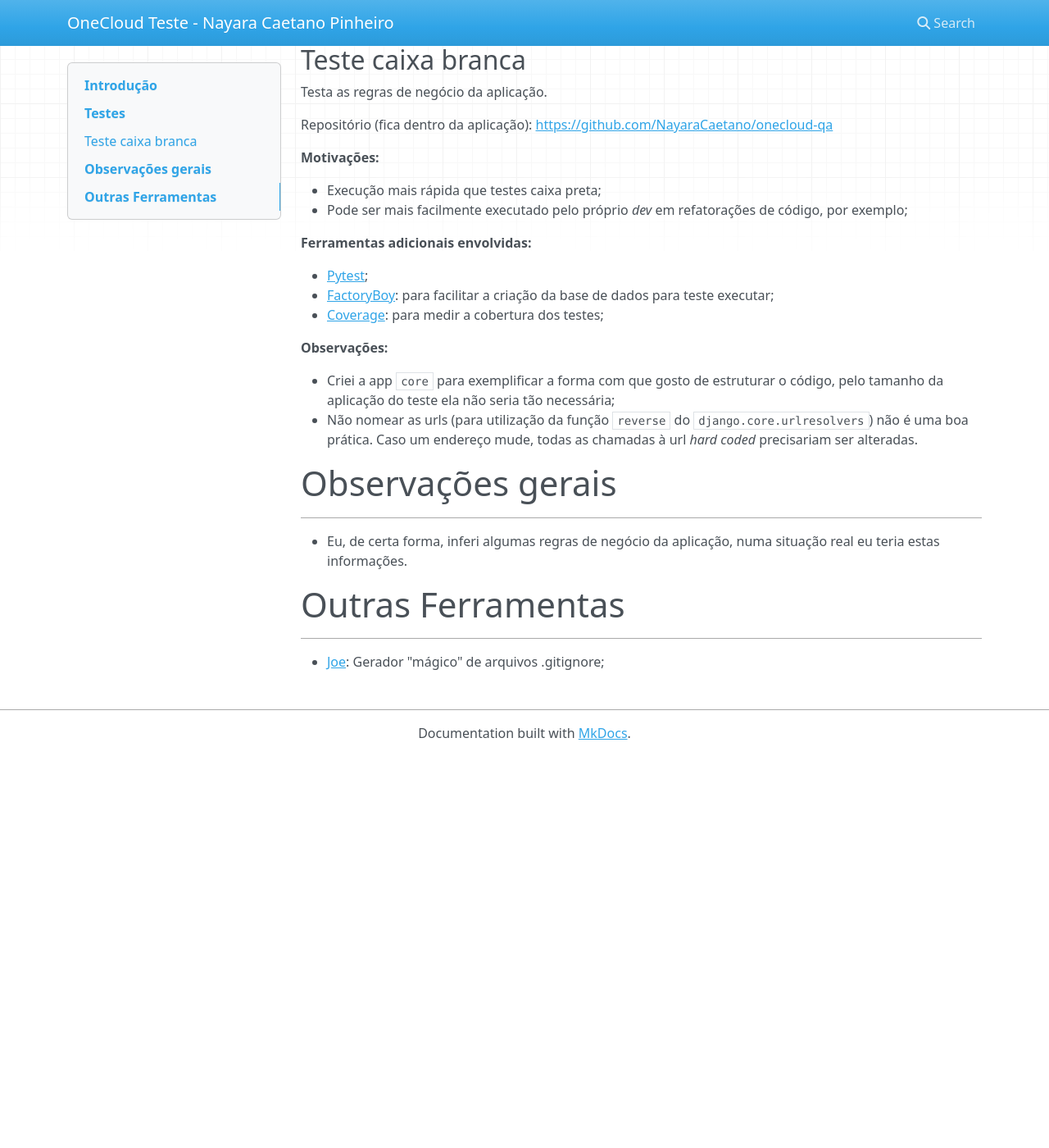
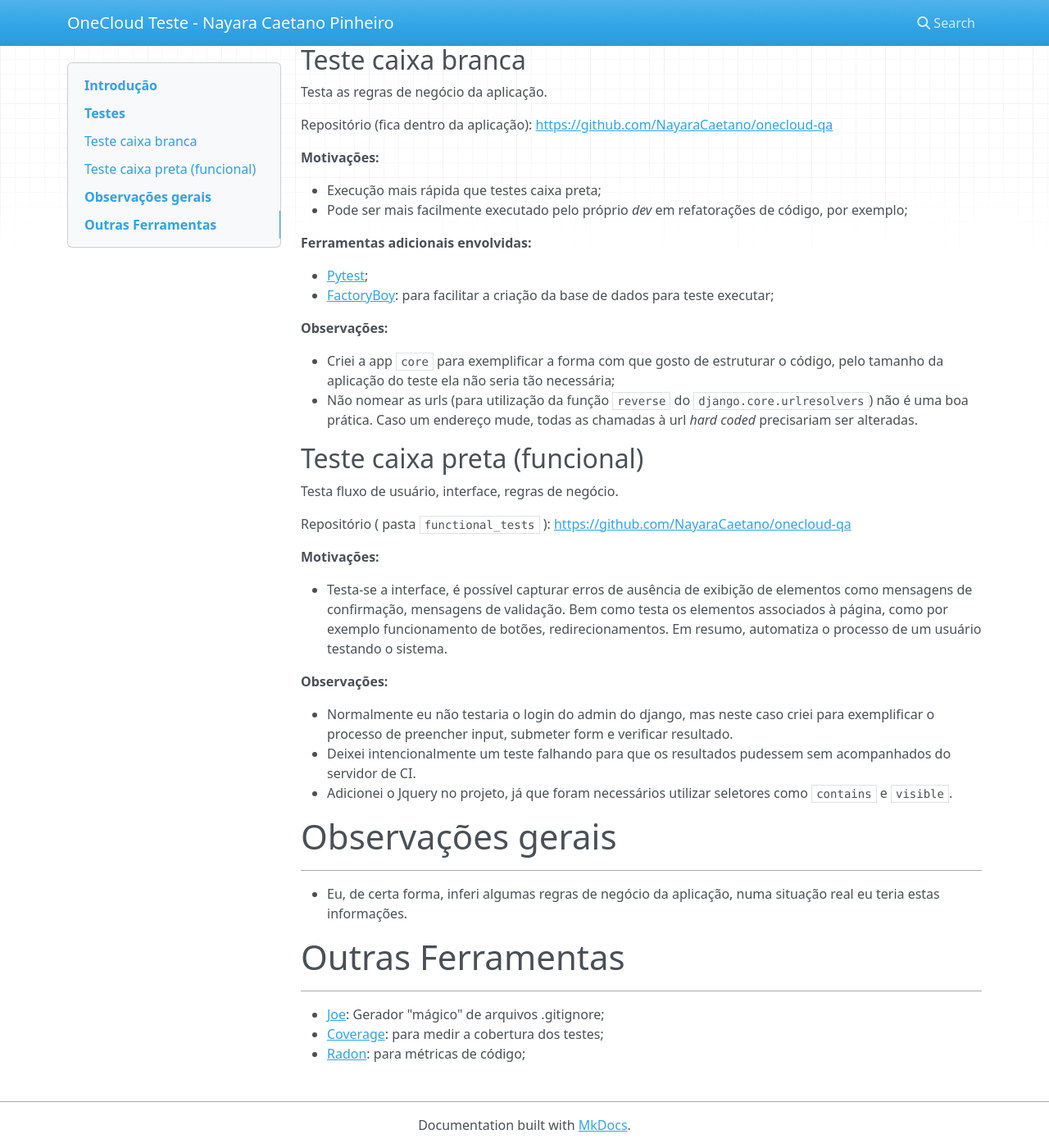
Before and after one commit to NayaraCaetano/onecloudtest-docs, an MkDocs documentation site: the page built from docs/index.md, in a window 1280 px wide and 1400 px high, scrolled down 397 px. Shown: the whole window at 82% size. Built offline with MkDocs 1.6.1, drawn with Linux system fonts in a browser that asks for light colours; nearby versions of some CDN libraries; before the commit the page ends 1319 px from its top, so only the background shows below that.

Commit message:
Inicia documentação de testes caixa preta

```diff
--- a/docs/index.md
+++ b/docs/index.md
@@ -12,7 +12,8 @@ Documentação dos processos executados para realização do desafio técnico QA
 
 #Testes
 -------------
-Documentara os testes.
+Documenta os testes.
+
 
 ##Teste caixa branca
 
@@ -25,19 +26,32 @@ Repositório (fica dentro da aplicação): [https://github.com/NayaraCaetano/one
   - Execução mais rápida que testes caixa preta;
   - Pode ser mais facilmente executado pelo próprio *dev* em refatorações de código, por exemplo;
 
-
 **Ferramentas adicionais envolvidas:**
 
   - [Pytest](http://pytest.org/latest/);
   - [FactoryBoy](https://factoryboy.readthedocs.io/en/latest/): para facilitar a criação da base de dados para teste executar;
-  - [Coverage](https://coverage.readthedocs.io/en/coverage-4.1/): para medir a cobertura dos testes;
-
 
 **Observações:**
 
   - Criei a app `core` para exemplificar a forma com que gosto de estruturar o código, pelo tamanho da aplicação do teste ela não seria tão necessária;
   - Não nomear as urls (para utilização da função `reverse` do `django.core.urlresolvers`) não é uma boa prática. Caso um endereço mude, todas as chamadas à url *hard coded* precisariam ser alteradas.
 
+
+## Teste caixa preta (funcional)
+
+Testa fluxo de usuário, interface, regras de negócio.
+
+Repositório ( pasta `functional_tests` ): [https://github.com/NayaraCaetano/onecloud-qa](https://github.com/NayaraCaetano/onecloud-qa)
+
+**Motivações:**
+
+  - Testa-se a interface, é possível capturar erros de ausência de exibição de elementos como mensagens de confirmação, mensagens de validação. Bem como testa os elementos associados à página, como por exemplo funcionamento de botões, redirecionamentos. Em resumo, automatiza o processo de um usuário testando o sistema.
+
+**Observações:**
+
+ - Normalmente eu não testaria o login do admin do django, mas neste caso criei para exemplificar o processo de preencher input, submeter form e verificar resultado.
+ - Deixei intencionalmente um teste falhando para que os resultados pudessem sem acompanhados do servidor de CI.
+ - Adicionei o Jquery no projeto, já que foram necessários utilizar seletores como `contains` e `visible`.
 
 
 #Observações gerais
@@ -47,4 +61,6 @@ Repositório (fica dentro da aplicação): [https://github.com/NayaraCaetano/one
 
 #Outras Ferramentas
 -------------
-- [Joe](https://github.com/karan/joe): Gerador "mágico" de arquivos .gitignore;
+ - [Joe](https://github.com/karan/joe): Gerador "mágico" de arquivos .gitignore;
+ - [Coverage](https://coverage.readthedocs.io/en/coverage-4.1/): para medir a cobertura dos testes;
+ - [Radon](https://pypi.python.org/pypi/radon): para métricas de código;
```
